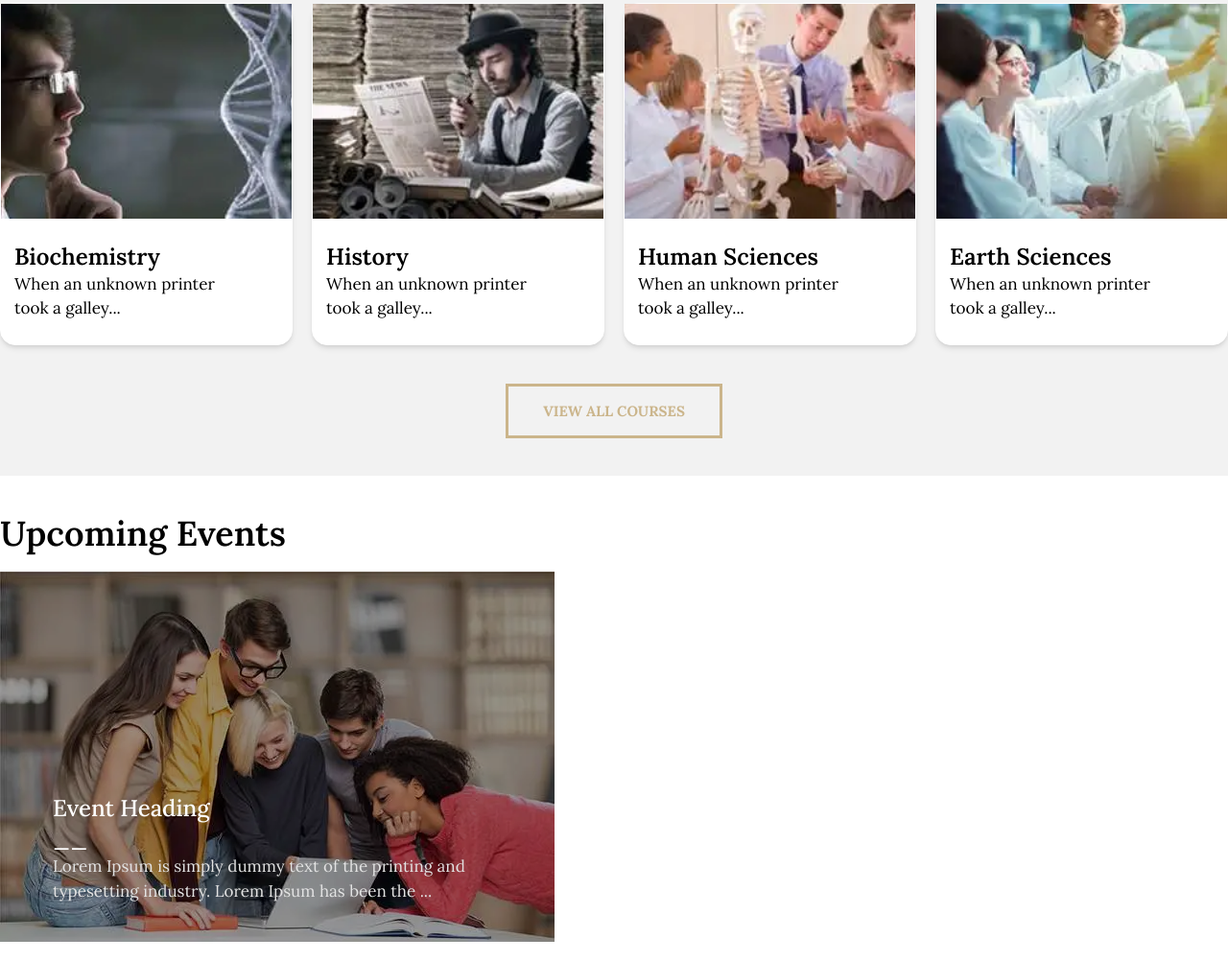
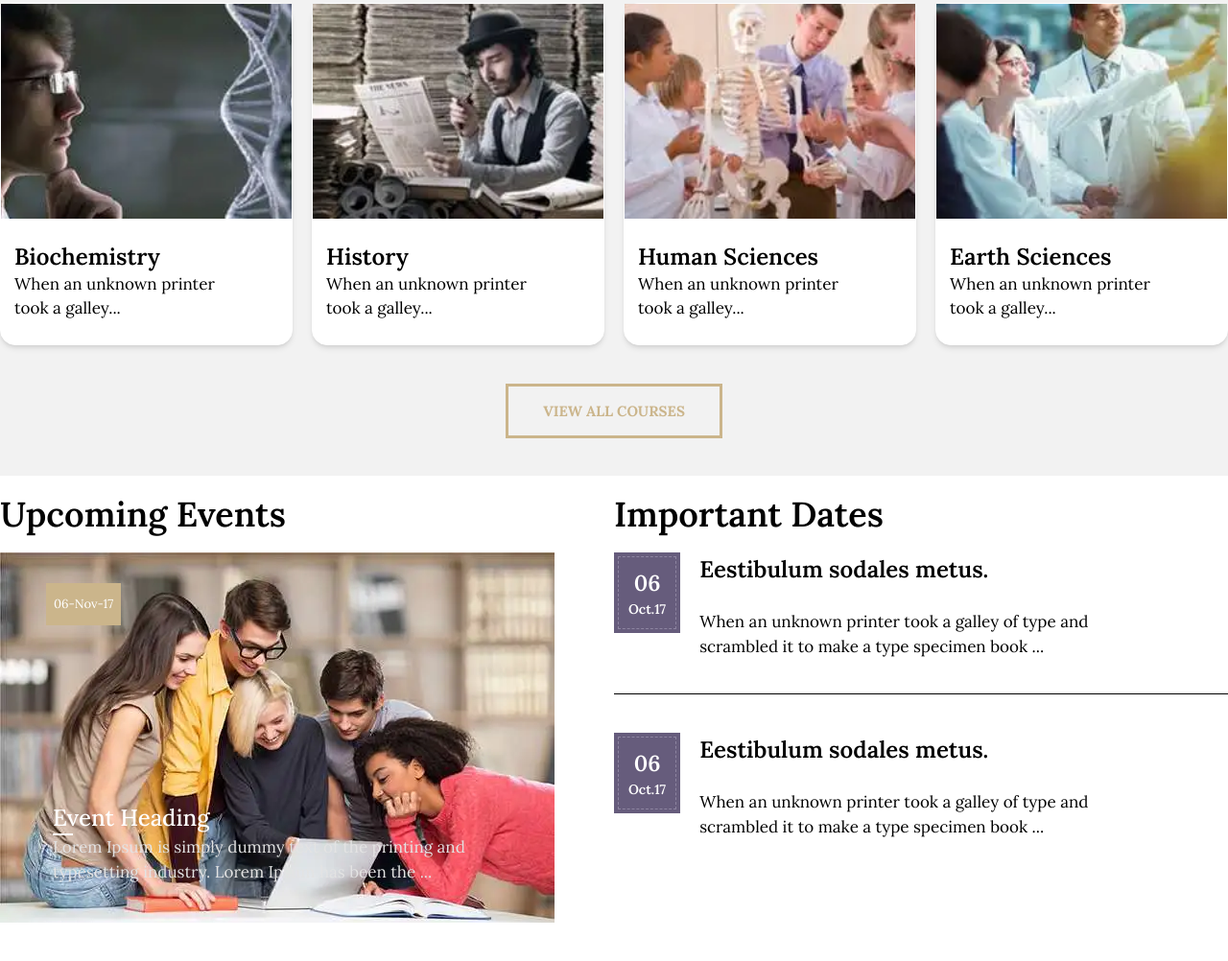
Before and after one commit to Amjad-AbuSharkh/Education-Website, a website: page index.html in a window 1280 px wide. Shown: the part 1115-2117 px from the top of the page at 96% size. After the commit the page ends 2077 px from the top, so only its background shows below. Drawn offline with nearby package versions, Linux system fonts and the light colour scheme; files that its build step writes are made by us from their sources.

Commit message:
Beginning of the events section

```diff
--- a/assets/css/input.css
+++ b/assets/css/input.css
@@ -3,10 +3,18 @@
 
 
 @theme {
-    --main-font: "Lora", serif;
+    --font-lora: "Lora", serif;
     --main-color: #cbb58b;
 }
 
-body {
-    font-family: var(--main-font);
+@layer base {
+    * {
+      margin: 0;
+      padding: 0;
+      box-sizing: border-box;
+    }
+    body {
+    font-family: "Lora", serif;
+    }
+
 }
--- a/index.html
+++ b/index.html
@@ -119,16 +119,21 @@
                     all courses</a>
             </div>
         </section>
-        <section class="events py-5">
-            <div class="container mx-auto flex">
-                <div class="upcoming-events">
+        <section class="events">
+            <div class="container mx-auto flex flex-col">
+                <div class="grid grid-cols-1 md:grid-cols-2">
+                    <div class="upcoming-events">
                     <h2 class="capitalize text-4xl font-semibold py-5">upcoming events</h2>
-                    <div class="img relative w-fit">
+                    <div class="img relative">
+                        <span
+                            class=" hidden md:block text-[13px] px-2 py-3 text-white capitalize absolute top-8 left-12 cursor-pointer bg-(--main-color)">06-nov-17
+                        </span>
                         <img src="./assets/image/Upcoming Events/upcoming-event-img.webp" alt="upcoming-event-img"
                             class="max-w-full">
-                        <div class="absolute inset-0 bg-black/40"></div>
                         <div class="content absolute bottom-10 left-13.75">
-                            <h3 class="capitalize text-white text-2xl font-medium">event heading <br> __
+                            <h3
+                                class="capitalize text-white text-2xl font-medium after:content-[''] after:block after:bg-white after:w-5.25 after:h-0.5">
+                                event heading
                             </h3>
                             <p class="text-[#e3e3e3] text-[17px]">Lorem Ipsum is simply dummy text of the printing
                                 and<br>typesetting industry. Lorem Ipsum
@@ -138,8 +143,39 @@
                     </div>
                 </div>
                 <div class="important dates">
-                    <div class="left py-5">
+                    <h2 class="capitalize text-4xl font-semibold py-5">important dates</h2>
+                    <div class="content flex gap-5 w-full mb-5">
+                        <div class="left-side bg-[#665c7c] flex px-1 py-1 h-[84px]">
+                            <div
+                                class="date flex justify-center items-center flex-col px-2.5 border border-dashed border-[#8d84a0] text-white">
+                                <span class="font-semibold text-[23px]">06</span>
+                                <span class="text-[14px] font-semibold capitalize">oct.17</span>
+                            </div>
+                        </div>
+                        <div class="right-side">
+                            <h3 class="text-[24px] font-semibold mb-6">Eestibulum sodales metus.</h3>
+                            <p class="text-[17px] mb-4">When an unknown printer took a galley of type
+                                and<br>scrambled it
+                                to make a type specimen book ...</p>
+                        </div>
                     </div>
+                    <hr class="mb-10">
+                    <div class="content flex gap-5 w-full">
+                        <div class="left-side bg-[#665c7c] flex px-1 py-1 h-[84px]">
+                            <div
+                                class="date flex justify-center items-center flex-col px-2.5 border border-dashed border-[#8d84a0] text-white">
+                                <span class="font-semibold text-[23px]">06</span>
+                                <span class="text-[14px] font-semibold capitalize">oct.17</span>
+                            </div>
+                        </div>
+                        <div class="right-side">
+                            <h3 class="text-[24px] font-semibold mb-6">Eestibulum sodales metus.</h3>
+                            <p class="text-[17px] mb-4">When an unknown printer took a galley of type
+                                and<br>scrambled it
+                                to make a type specimen book ...</p>
+                        </div>
+                    </div>
+                </div>
                 </div>
             </div>
         </section>
```
Also changed, not shown: assets/css/output.css.
